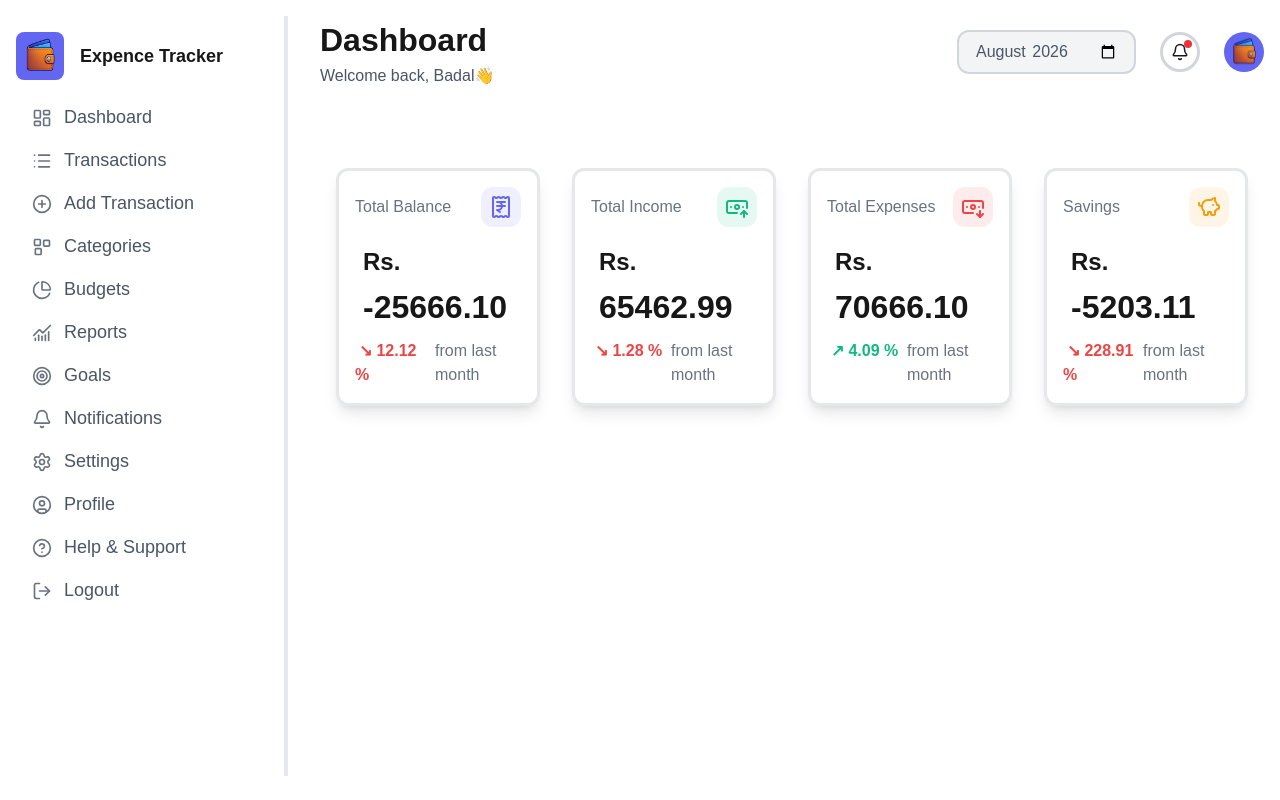
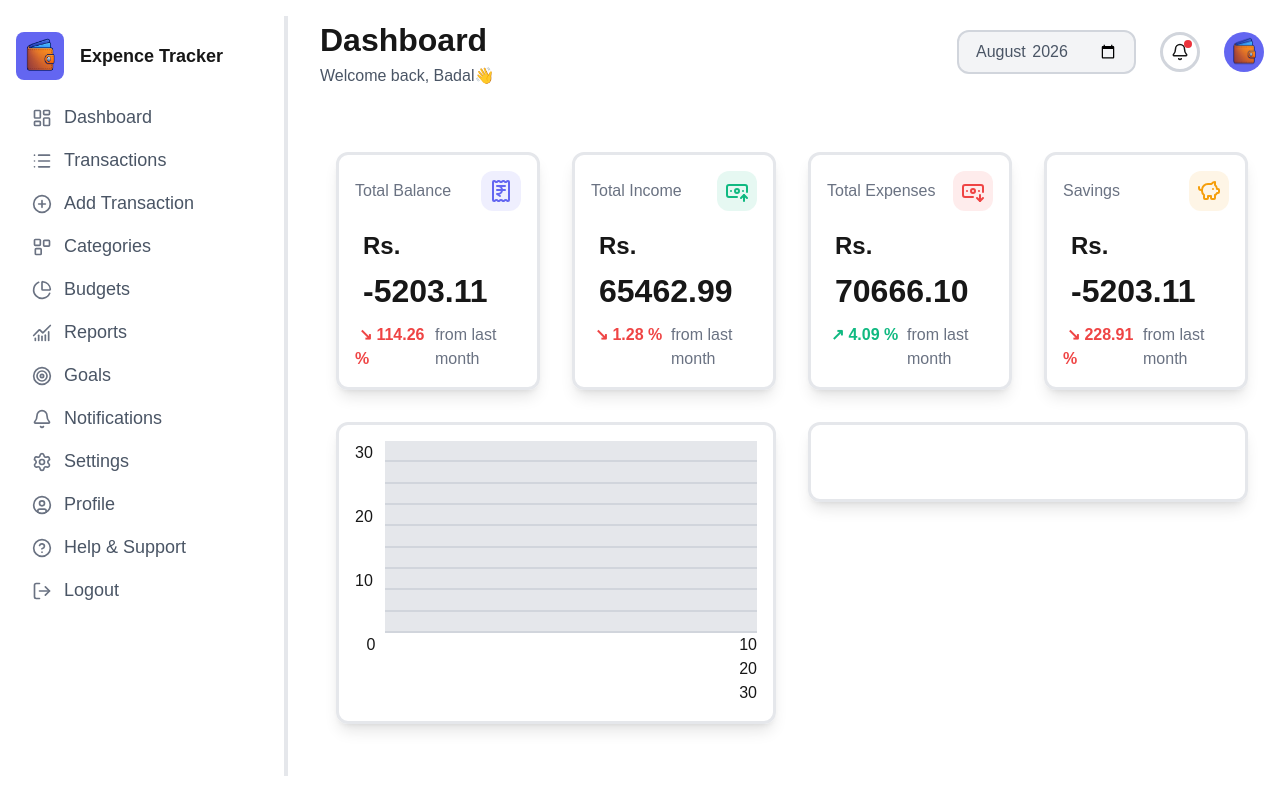
Before and after one commit to Singhbadal0802/Expence-Tracker, a Next.js app: page / in a window 1280 px wide. Built offline with nearby package versions, Linux system fonts and the light colour scheme.

Commit message:
Initiate the bar graph component

```diff
--- a/src/app/page.tsx
+++ b/src/app/page.tsx
@@ -8,8 +8,8 @@ export default function Home() {
   const [selectedMonth, setSelectedMonth] = useState<string>(currentMonth);
 
   return (
-    <main className="flex flex-1 flex-col gap-4 md:gap-16">
-      <div className="flex flex-row w-full h-max justify-between items-center">
+    <main className="flex flex-1 flex-col gap-4">
+      <div className="flex flex-row w-full h-max justify-between items-center mb-8">
         <div data-testid="greting-section" className="flex">
           <div className="flex flex-col">
             <h2 className="text-heading2 lg:text-heading1 font-bold">Dashboard</h2>
--- a/src/components/MFA/DashBoardCards/index.tsx
+++ b/src/components/MFA/DashBoardCards/index.tsx
@@ -15,6 +15,7 @@ import {
   DashboardCardsPorps,
 } from "./interface";
 import { getPerformanceComparison } from "./utils/utility";
+import BarGraph from "@/components/UI/BarGraph";
 
 type CardTone = "primary" | "success" | "danger" | "warning";
 type CardTrend = "Increase" | "Decrease";
@@ -92,7 +93,8 @@ const DashboardCards = ({ selectedMonth }: DashboardCardsPorps) => {
   }, [selectedMonth, userData]);
 
   const genericCardArray: GenericCardData[] = useMemo(() => {
-    const budget = userData?.user?.monthlyBudget;
+    // const budget = userData?.user?.monthlyBudget;
+    const budget = selectedMonthData?.totalIncome;
 
     const currentBalance =
       budget != null && selectedMonthData?.totalSpent != null
@@ -161,6 +163,7 @@ const DashboardCards = ({ selectedMonth }: DashboardCardsPorps) => {
   }, [userData, selectedMonthData, lastMonthData]);
 
   return (
+    <>
     <div className="flex flex-row flex-wrap justify-between">
       {genericCardArray.map((card) => (
         <GenericNumberCard
@@ -170,6 +173,11 @@ const DashboardCards = ({ selectedMonth }: DashboardCardsPorps) => {
         />
       ))}
     </div>
+    <div className="flex flex-col md:flex-row gap-8 px-4">
+      <div className="flex flex-1 flex-col rounded-xl border border-3 border-gray-200 min-w-[200px] shadow-lg transition-all duration-400 w-full lg:w-[50%] p-4"><BarGraph/></div>
+      <div className="flex flex-1 flex-col rounded-xl border border-3 border-gray-200 min-w-[200px] shadow-lg transition-all duration-400 w-full lg:w-[50%] h-20 p-4"></div>
+      </div>
+      </>
   );
 };
 
--- /dev/null
+++ b/src/components/UI/BarGraph/index.tsx
@@ -0,0 +1,60 @@
+import React from "react";
+
+const BarGraph = (data: any) => {
+  const mock = [{ rowValue: 30 }, { rowValue: 20 }, { rowValue: 10 }];
+
+  const mock2 = [{ colValue: 10 }, { colValue: 20 }, { colValue: 30 }];
+
+  return (
+    <div className="flex flex-col">
+      <div className="flex flex-row">
+        <div className="grid grid-cols-1">
+          {mock.map((element: any) => (
+            <div
+              key={`row-${element.rowValue}`}
+              className="flex jutify-center items-start h-16 w-8"
+            >
+              {element.rowValue}
+            </div>
+          ))}
+        </div>
+        <div
+          className={`grid grid-rows-${mock.length} bg-gray-200 w-full h-full`}
+        >
+          {mock.map((element: any) => (
+            <div
+              key={element.rowValue}
+              className={`grid grid-cols-${mock.length} bg-gray-200 w-full`}
+            >
+              {mock.map((element: any) => {
+                return (
+                  <div
+                    key={element.rowValue}
+                    className="flex w-full border-b-2 border-gray-300 jutify-center items-center"
+                  ></div>
+                );
+              })}
+            </div>
+          ))}
+        </div>
+      </div>
+      <div className="flex flex-row">
+        <div className="flex justify-center w-8">0</div>
+        <div className="flex flex-1">
+          <div className={`grid grid-cols-${mock2.length} w-full`}>
+            {mock2.map((element: any) => (
+              <div
+                key={element.value}
+                className="flex w-full items-center justify-end"
+              >
+                {element.colValue}
+              </div>
+            ))}
+          </div>
+        </div>
+      </div>
+    </div>
+  );
+};
+
+export default BarGraph;
```
Also changed, not shown: src/components/UI/BarGraph/interface/index.ts (added), src/components/UI/BarGraph/styles/index.ts (added).
